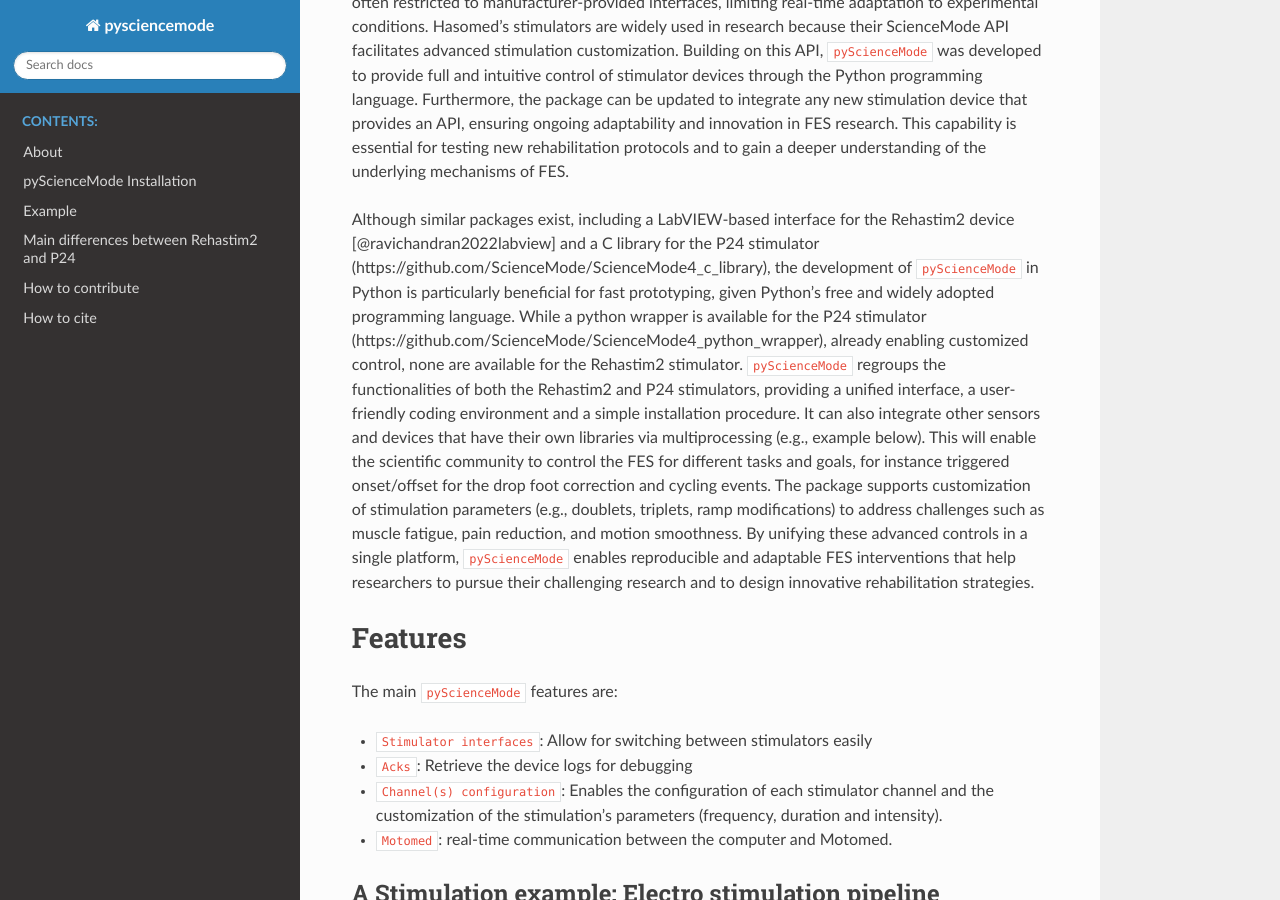
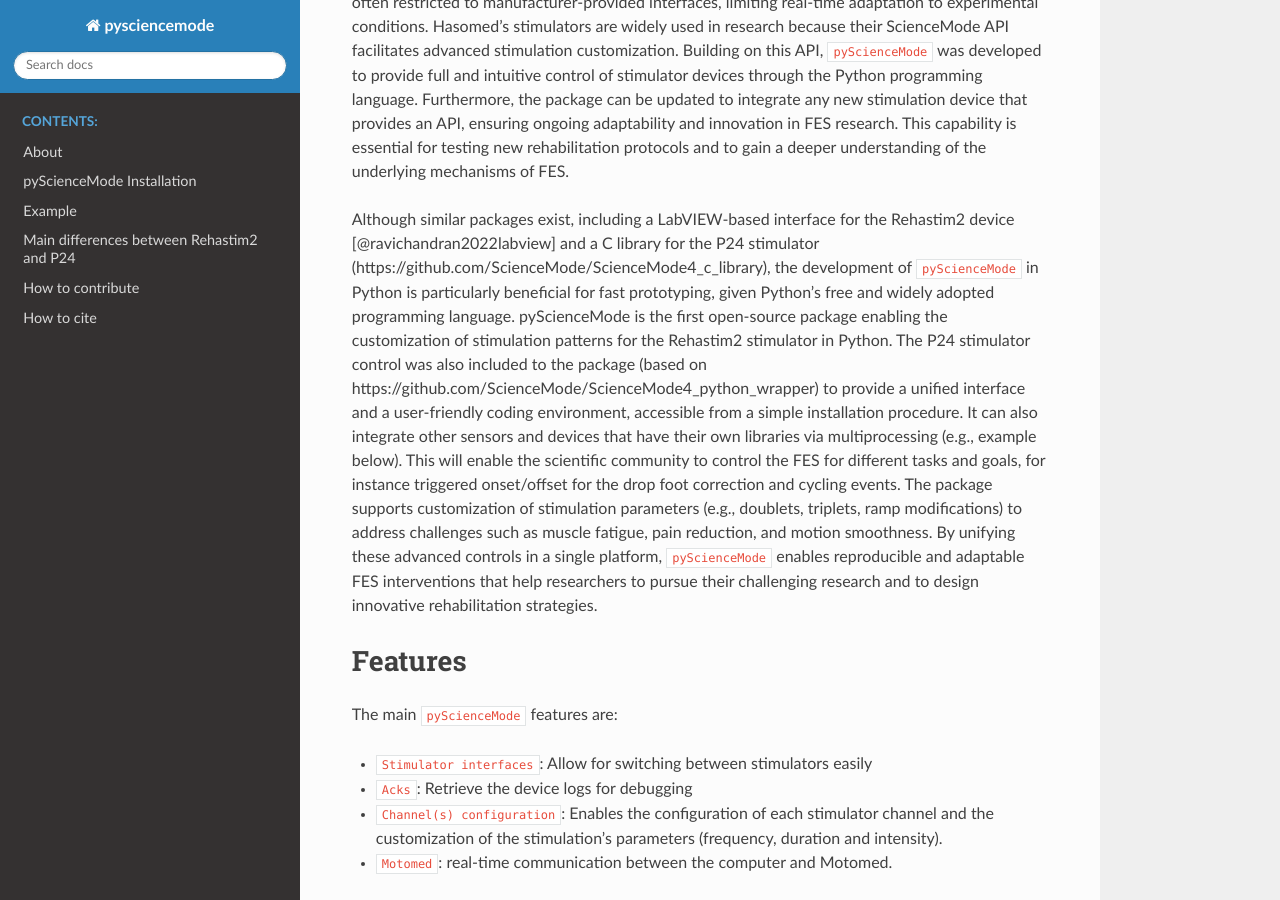
Before and after one commit to s2mLab/pyScienceMode, a Sphinx documentation site: the page built from docs/paper.md, in a window 1280 px wide and 900 px high, scrolled down 687 px. Built offline with Sphinx 7.4.7 and the Read the Docs theme 3.1.0, drawn with Linux system fonts in a browser that asks for light colours; pages that are not in the unit, such as notebooks, are missing from menus.

Commit message:
paper modification

```diff
--- a/docs/paper.md
+++ b/docs/paper.md
@@ -60,17 +60,16 @@
 Although similar packages exist, including a LabVIEW-based interface for the Rehastim2 device [@ravichandran2022labview]
 and a C library for the P24 stimulator (https://github.com/ScienceMode/ScienceMode4_c_library), the development of
 `pyScienceMode` in Python is particularly beneficial for fast prototyping, given Python’s free and widely adopted
-programming language. While a python wrapper is available for the P24 stimulator
-(https://github.com/ScienceMode/ScienceMode4_python_wrapper), already enabling customized control, none are available
-for the Rehastim2 stimulator. `pyScienceMode` regroups the functionalities of both the Rehastim2 and P24 stimulators,
-providing a unified interface, a user-friendly coding environment and a simple installation procedure. It can also
-integrate other sensors and devices that have their own libraries via multiprocessing (e.g., example below). This will
-enable the scientific community to control the FES for different tasks and goals, for instance triggered onset/offset
-for the drop foot correction and cycling events. The package supports customization of stimulation parameters (e.g.,
-doublets, triplets, ramp modifications) to address challenges such as muscle fatigue, pain reduction, and motion
-smoothness. By unifying these advanced controls in a single platform, `pyScienceMode` enables reproducible and adaptable
-FES interventions that help researchers to pursue their challenging research and to design innovative rehabilitation
-strategies.
+programming language. pyScienceMode is the first open-source package enabling the customization of stimulation patterns
+for the Rehastim2 stimulator in Python. The P24 stimulator control was also included to the package (based on
+https://github.com/ScienceMode/ScienceMode4_python_wrapper) to provide a unified interface and a user-friendly coding
+environment, accessible from a simple installation procedure. It can also integrate other sensors and devices that have
+their own libraries via multiprocessing (e.g., example below). This will enable the scientific community to control the
+FES for different tasks and goals, for instance triggered onset/offset for the drop foot correction and cycling events.
+The package supports customization of stimulation parameters (e.g., doublets, triplets, ramp modifications) to address
+challenges such as muscle fatigue, pain reduction, and motion smoothness. By unifying these advanced controls in a
+single platform, `pyScienceMode` enables reproducible and adaptable FES interventions that help researchers to pursue
+their challenging research and to design innovative rehabilitation strategies.
 
 
 # Features
```
